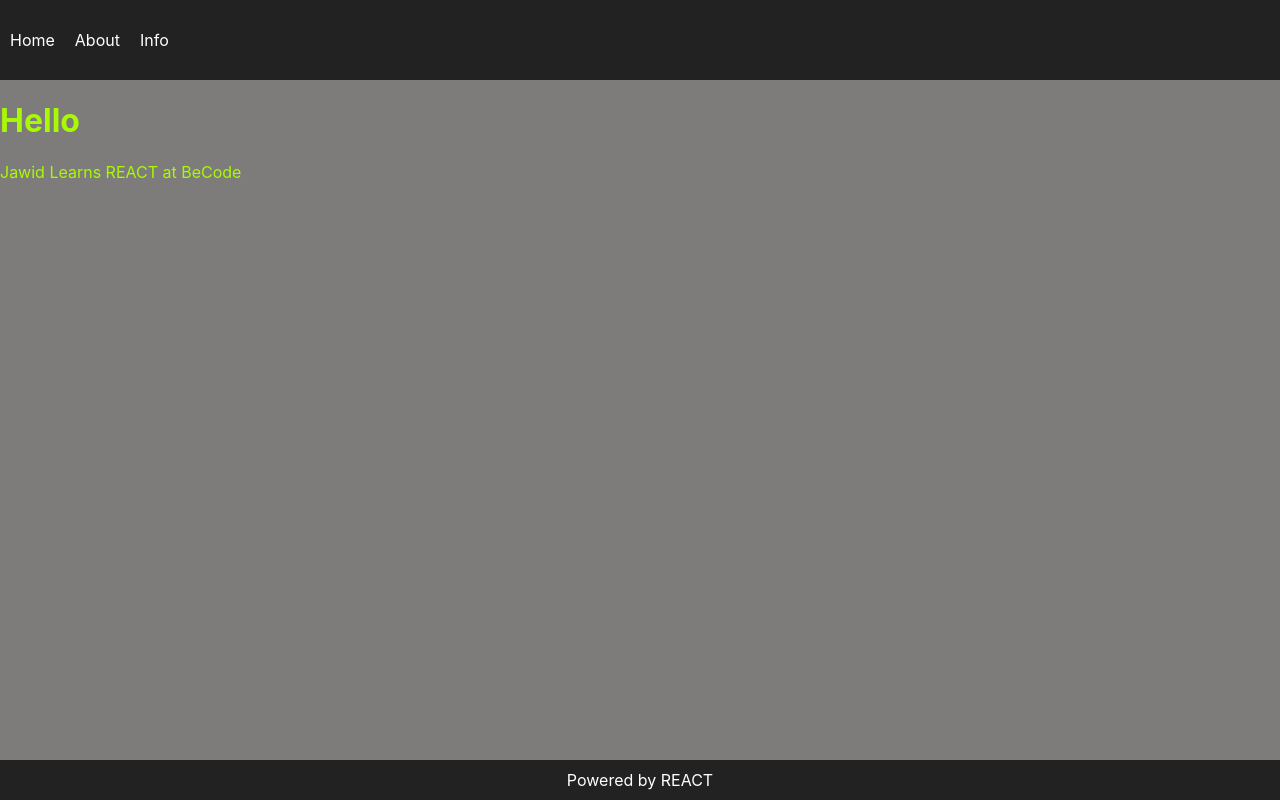
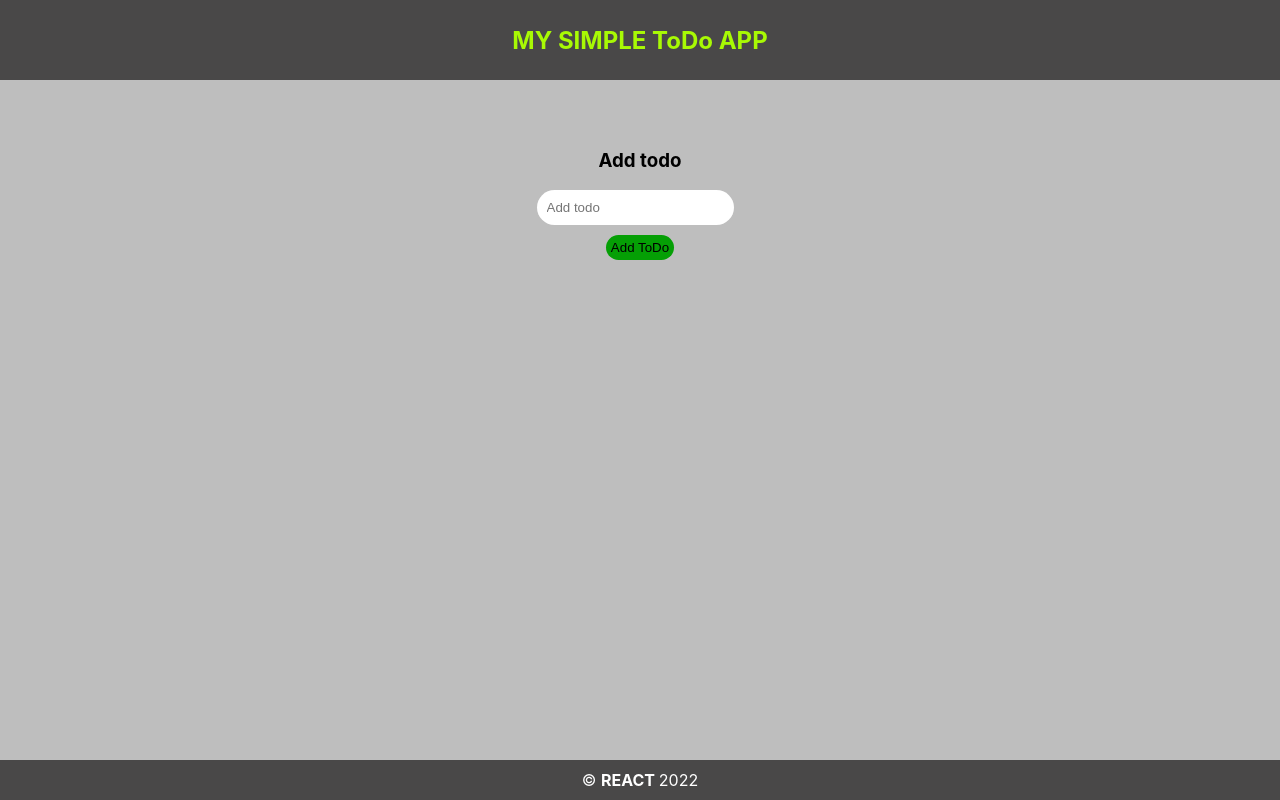
Before and after one commit to becodeorg/verou-3-react-intro-JawidForotan, a React (Create React App) app in the folder react-intro/: page / in a window 1280 px wide. Built offline with nearby package versions, Linux system fonts and the light colour scheme.

Commit message:
Todos can be rendered to the page.

```diff
--- a/react-intro/public/index.html
+++ b/react-intro/public/index.html
@@ -10,7 +10,6 @@
       content="Web site created using create-react-app"
     />
     <link rel="apple-touch-icon" href="%PUBLIC_URL%/logo192.png" />
-    <link rel="manifest" href="%PUBLIC_URL%/manifest.json" />
     <title>React App</title>
   </head>
   <body>
--- a/react-intro/src/App.js
+++ b/react-intro/src/App.js
@@ -1,17 +1,15 @@
-function App() {
-  const message = "Hello";
-  const person = "Jawid";
-  const language = "REACT";
-  const courseName = "BeCode";
+import Content from "./Content";
+import Footer from "./Footer";
+import Header from "./Header";
 
+const App = () => {
   return (
     <div className="App">
-      <h1>{message}</h1>
-      <p>
-        {person} Learns {language} at {courseName}
-      </p>
+      <Header />
+      <Content />
+      <Footer />
     </div>
   );
-}
+};
 
 export default App;
--- /dev/null
+++ b/react-intro/src/Content.js
@@ -0,0 +1,37 @@
+import React, { useState } from "react";
+const Content = () => {
+  const [newTodo, setNewTodo] = useState("");
+  const [items, setItems] = useState([]);
+
+  const addToDo = () => {
+    if (!newTodo) {
+      alert("Put a value");
+      return;
+    }
+
+    const item = { value: newTodo };
+    setItems((oldList) => [...oldList, item]);
+    setNewTodo("");
+  };
+
+  return (
+    <main className="content">
+      <h3>Add todo</h3>
+      <input
+        type="text"
+        placeholder="Add todo"
+        value={newTodo}
+        onChange={(e) => setNewTodo(e.target.value)}
+      />
+
+      <button onClick={() => addToDo()}>Add ToDo</button>
+      <ol>
+        {items.map((item) => {
+          return <li>{item.value}</li>;
+        })}
+      </ol>
+    </main>
+  );
+};
+
+export default Content;
--- a/react-intro/src/Footer.js
+++ b/react-intro/src/Footer.js
@@ -1,14 +1,12 @@
-import React from "react";
-import PropTypes from "prop-types";
-
 const Footer = (props) => {
+  const date = new Date();
   return (
     <footer>
-      <p>Powered by REACT</p>
+      <p>
+        &copy; <strong>REACT </strong> {date.getFullYear()}
+      </p>
     </footer>
   );
 };
 
-Footer.propTypes = {};
-
 export default Footer;
--- a/react-intro/src/Header.js
+++ b/react-intro/src/Header.js
@@ -5,9 +5,7 @@ const Header = (props) => {
   return (
     <div>
       <nav>
-        <a href="">Home</a>
-        <a href="">About</a>
-        <a href="">Info</a>
+        <h1>MY SIMPLE ToDo APP</h1>
       </nav>
     </div>
   );
--- a/react-intro/src/index.css
+++ b/react-intro/src/index.css
@@ -5,7 +5,7 @@ body {
     sans-serif;
   -webkit-font-smoothing: antialiased;
   -moz-osx-font-smoothing: grayscale;
-  background-color: rgb(125, 124, 123);
+  background-color: rgb(190, 190, 190);
 }
 
 code {
@@ -15,21 +15,43 @@ code {
 nav {
   display: flex;
   align-items: center;
-  background-color: rgb(35, 34, 34);
+  justify-content: center;
+  background-color: rgb(73, 72, 72);
   height: 80px;
+  color: rgb(168, 250, 4);
 }
-nav a {
-  text-decoration: none;
-  color: white;
+
+.content {
+  display: flex;
+  flex-direction: column;
+  justify-content: center;
+  align-items: center;
+  margin-top: 50px;
+}
+.content h3 {
+  text-align: center;
+}
+.content input {
+  margin-right: 10px;
+  border-radius: 50px;
+  border: none;
   padding: 10px;
 }
-.App {
-
-  color: rgb(168, 250, 4);
+.content button{
+  margin-top: 10px;
+  padding: 5px;
+  border-radius: 20px;
+  border: none;
+  cursor: pointer;
+  background-color: rgb(5, 159, 5);
+}
+.content button:hover{
+  background-color: rgb(4, 248, 4);
+  border: 1px solid black;
 }
 footer {
   height: 40px;
-  background-color: rgb(35, 34, 34);
+  background-color: rgb(73, 72, 72);
   color: white;
   display: flex;
   justify-content: center;
--- a/react-intro/src/index.js
+++ b/react-intro/src/index.js
@@ -2,15 +2,12 @@ import React from 'react';
 import ReactDOM from 'react-dom';
 import './index.css';
 import App from './App';
-import Header from './Header';
-import Footer from './Footer';
+
 
 
 ReactDOM.render(
   <React.StrictMode>
-    <Header/>
     <App />
-    <Footer/>
   </React.StrictMode>,
   document.getElementById('root')
 );
```
